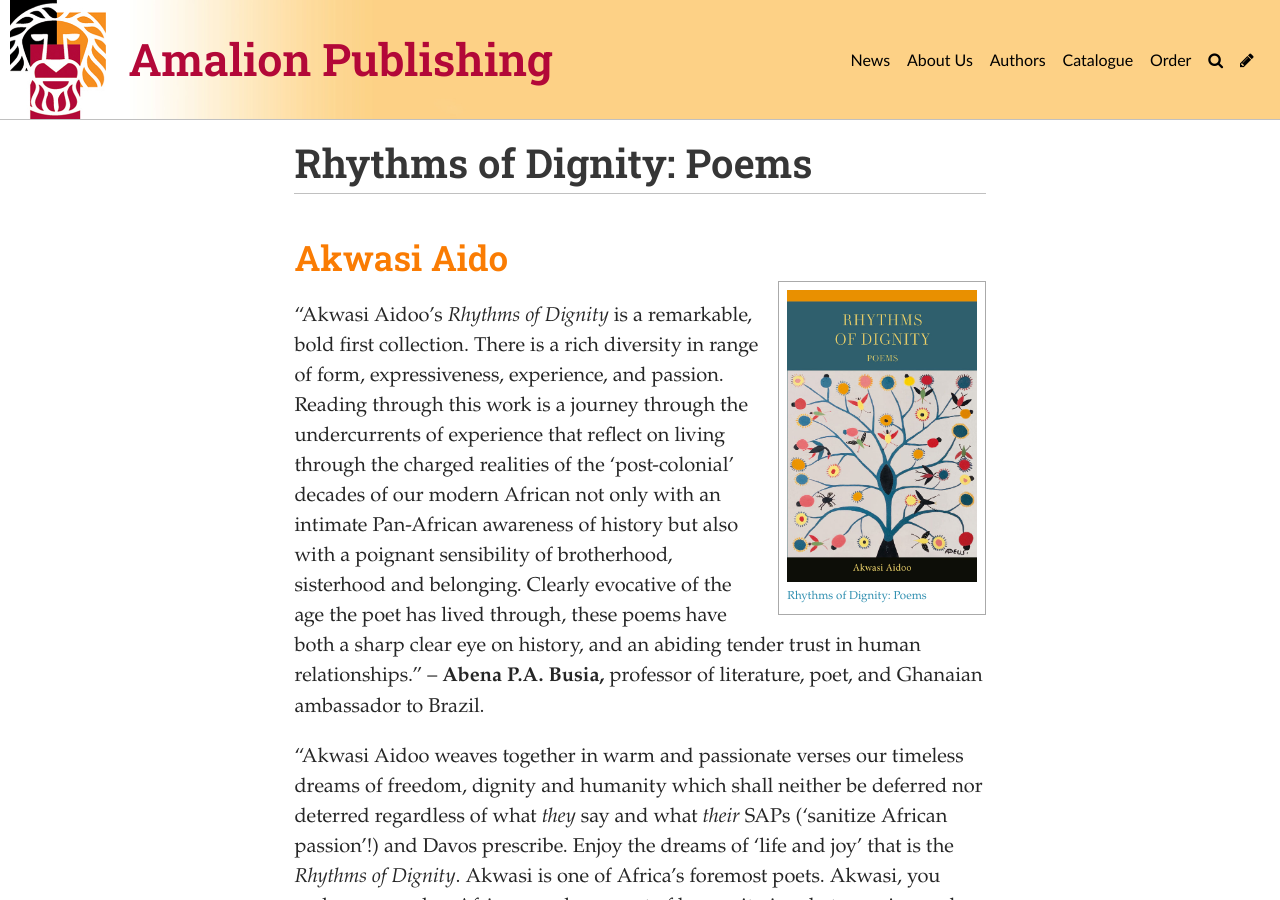
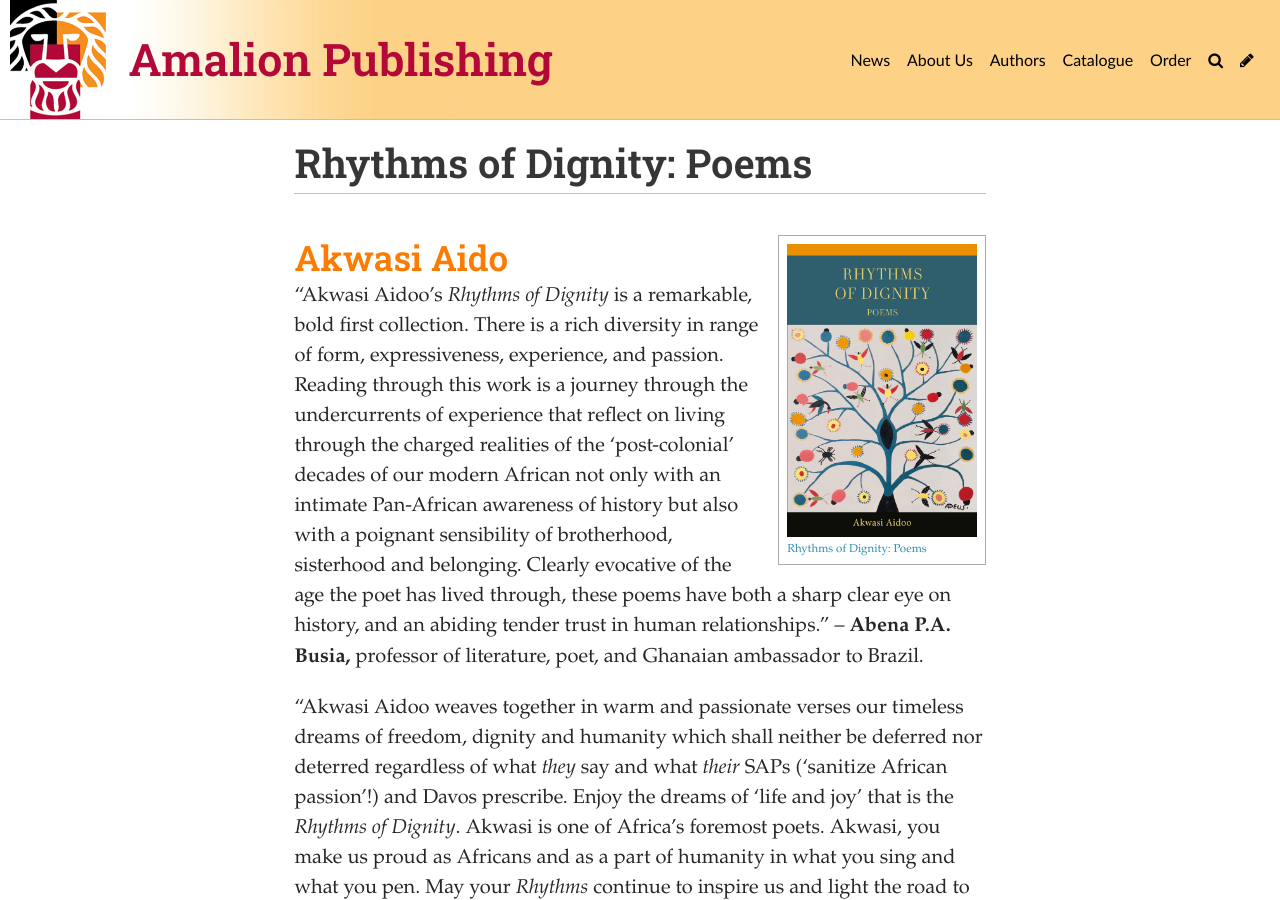
Before and after one commit to Pageboy/amalion, a Jekyll site: the page built from _catalogue/rhythms-of-dignity-poems.md, in a window 1280 px wide and 900 px high. Built offline with Jekyll 4.4.1, drawn with Linux system fonts in a browser that asks for light colours; some web fonts are replaced.

Commit message:
Update Item “rhythms-of-dignity-poems”

```diff
--- a/_catalogue/rhythms-of-dignity-poems.md
+++ b/_catalogue/rhythms-of-dignity-poems.md
@@ -2,14 +2,13 @@
 title: "Rhythms of Dignity: Poems"
 order: 1
 date: 2021-05-22T17:31:00.549Z
+cover_image: ../uploads/9782359261004-cov.jpg
 isbn: 9782359261004 PB,  9782359261011 E
 price: $18.95 • £15.95 • €15.95 • CFA7500
 extent: 216 x 140mm, 136pp, 2020
 layout: catalogue_item
 ---
 ## Akwasi Aido
-
-![Rhythms of Dignity: Poems](../uploads/9782359261004-cov.jpg "Rhythms of Dignity: Poems")
 
 “Akwasi Aidoo’s *Rhythms of Dignity* is a remarkable, bold first collection. There is a rich diversity in range of form, expressiveness, experience, and passion. Reading through this work is a journey through the undercurrents of experience that reflect on living through the charged realities of the ‘post-colonial’ decades of our modern African not only with an intimate Pan-African awareness of history but also with a poignant sensibility of brotherhood, sisterhood and belonging. Clearly evocative of the age the poet has lived through, these poems have both a sharp clear eye on history, and an abiding tender trust in human relationships.” – **Abena P.A. Busia,** professor of literature, poet, and Ghanaian ambassador to Brazil.
 
```
